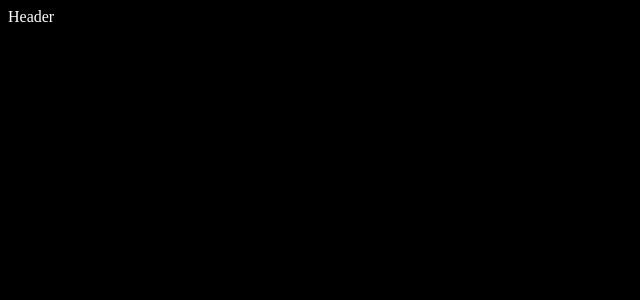
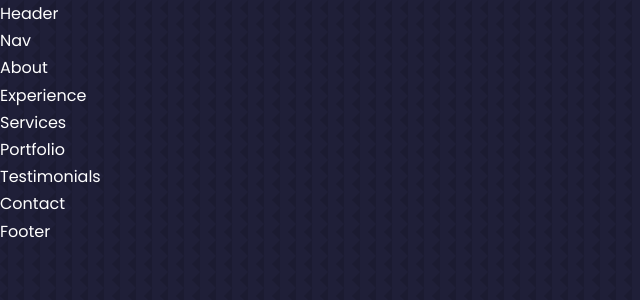
Before and after one commit to ramondara10/Portfolio, a React (Create React App) app: page / in a window 1280 px wide. Shown: the top 300 px of the page, without its empty margins (0-640 px from the left). Built offline with nearby package versions, Linux system fonts and the light colour scheme.

Commit message:
worked on index.css file by creating variables and worked on App.jsx on adding the components

```diff
--- a/src/App.jsx
+++ b/src/App.jsx
@@ -1,10 +1,27 @@
 import React from 'react'
 import Header from './components/header/Header'
+import Nav from './components/nav/Nav'
+import About from './components/about/About'
+import Experience from './components/experience/Experience'
+import Services from './components/services/Services'
+import Portfolio from './components/portfolio/Portfolio'
+import Testimonials from './components/testimonials/Testimonials'
+import Contact from './components/contact/Contact'
+import Footer from './components/footer/Footer'
 
 const App = () => {
   return(
     <>
       <Header/>
+      <Nav/>
+      <About/>
+      <Experience/>
+      <Services/>
+      <Portfolio/>
+      <Testimonials/>
+      <Contact/>
+      <Footer/>
+
     </>
   )
 }
--- a/src/index.css
+++ b/src/index.css
@@ -1,4 +1,147 @@
-body {
-  background: black;
-  color: white;
+@import url('https://fonts.googleapis.com/css2?family=Poppins:wght@300;400;500;600&display=swap');
+
+
+
+*{
+  margin: 0;
+  padding: 0;
+  border: 0;
+  outline: 0;
+  box-sizing: border-box;
+  list-style: none;
+  text-decoration: none;
+
 }
+:root{
+  --color-bg: #1f1f38;
+  --color-bg-variant: #2c2c6c;
+  --color-primary: #4db5ff;
+  --color-primary-variant: rgba(77, 181, 255, 0.4);
+  --color-white:#fff;
+  --color-light: rgba(255, 255, 255, 0.6);
+
+  --transition: all 400ms ease;
+
+  --container-width-lg: 75%;
+  --container-width-md: 86%;
+  --conatiner-width-sm: 90%
+}
+
+hmtl{
+  scroll-behavior:smooth ;
+
+}
+
+::-webkit-scrollbar{
+  display: none;
+
+}
+
+body{
+  font-family: 'Poppins', sans-serif;
+  background: var(--color-bg);
+  color: var(--color-white);
+  line-height: 1.7;
+  background-image: url(../src/assests/bg-texture.png);
+
+}
+
+/* =============== General Styles =============== */
+
+.container{
+  width: var(--container-width-lg);
+  margin: 0 auto;
+
+}
+
+h1,h2,h3,h4,h5{
+  font-weight: 500;
+}
+
+h1{
+  font-size: 2.5rem;
+}
+section{
+  margin-top: 8rem;
+}
+
+section > h2, section > h5{
+  text-align: center;
+  color: var(--color-light);
+
+}
+
+section > h2{
+  color: var(--color-primary);
+  margin-bottom: 3rem;
+
+}
+
+.text-light{
+  color: --color-light
+}
+
+a{
+  color: var(--color-primary);
+  transition: var(--transition);
+}
+
+a:hover{
+  color: var(--color-white);
+}
+
+.btn{
+  width: max-content;
+  display: inline-block;
+  color: var(--color-primary);
+  padding: 0.75rem 1.2rem;
+  border-radius: o.4rem;
+  cursor: pointer;
+  border: 1px solid var(--color-primary);
+  transition: var(--transition);
+}
+
+.btn:hover{
+  background: var(--color-white);
+  color: var(--color-bg);
+  border-color: transparent;
+
+}
+
+.btn-primary{
+  background: var(--color-primary);
+  color: var(--color-bg);
+
+}
+
+img{
+  display: block;
+  width: 100%;
+  object-fit: cover;
+}
+
+/*=============== Media Queries (Medium Devices) ===============*/
+
+@media screen and (max-width: 1024px) {
+  .container{
+    width: var(--container-width-md);
+  }
+
+  section{
+    margin-top: 6rem;
+  }
+
+}
+
+/*=============== Media Queries (Small Devices) ===============*/
+
+@media screen and (max-width: 600px) {
+  .container{
+    width: var(--container-width-sm);
+  }
+
+  section > h2{
+    margin-bottom: 2rem;
+  }
+
+}
```
